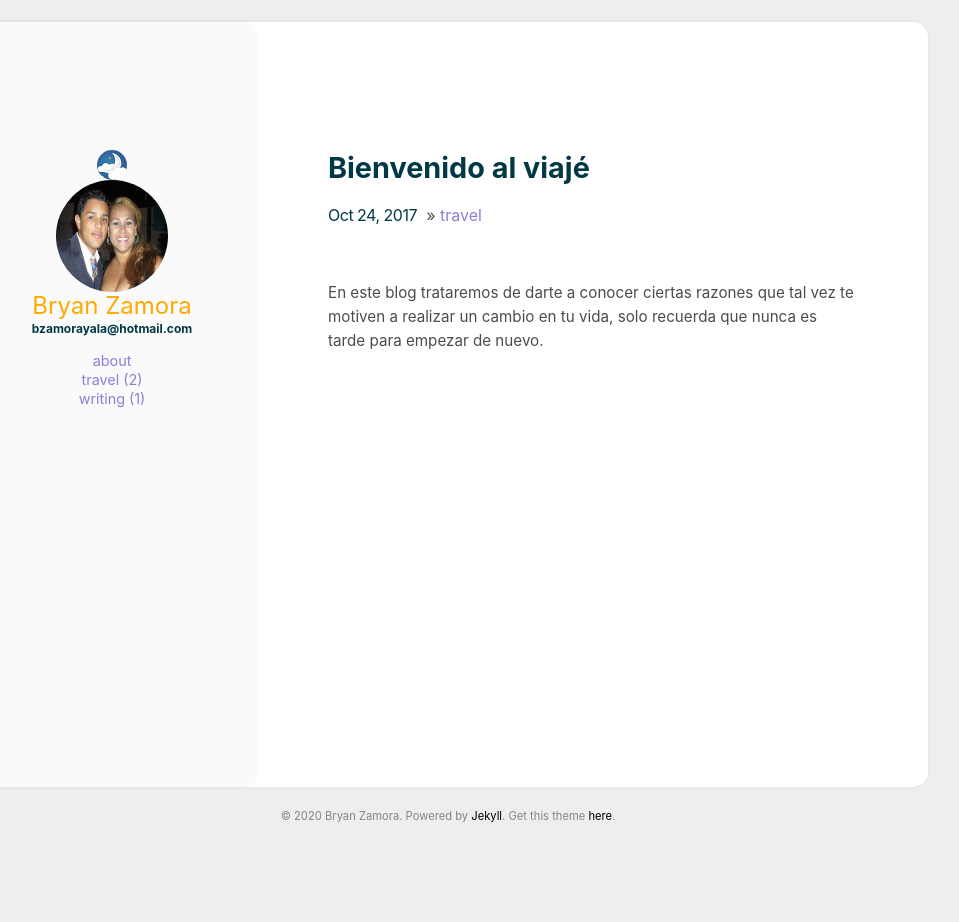
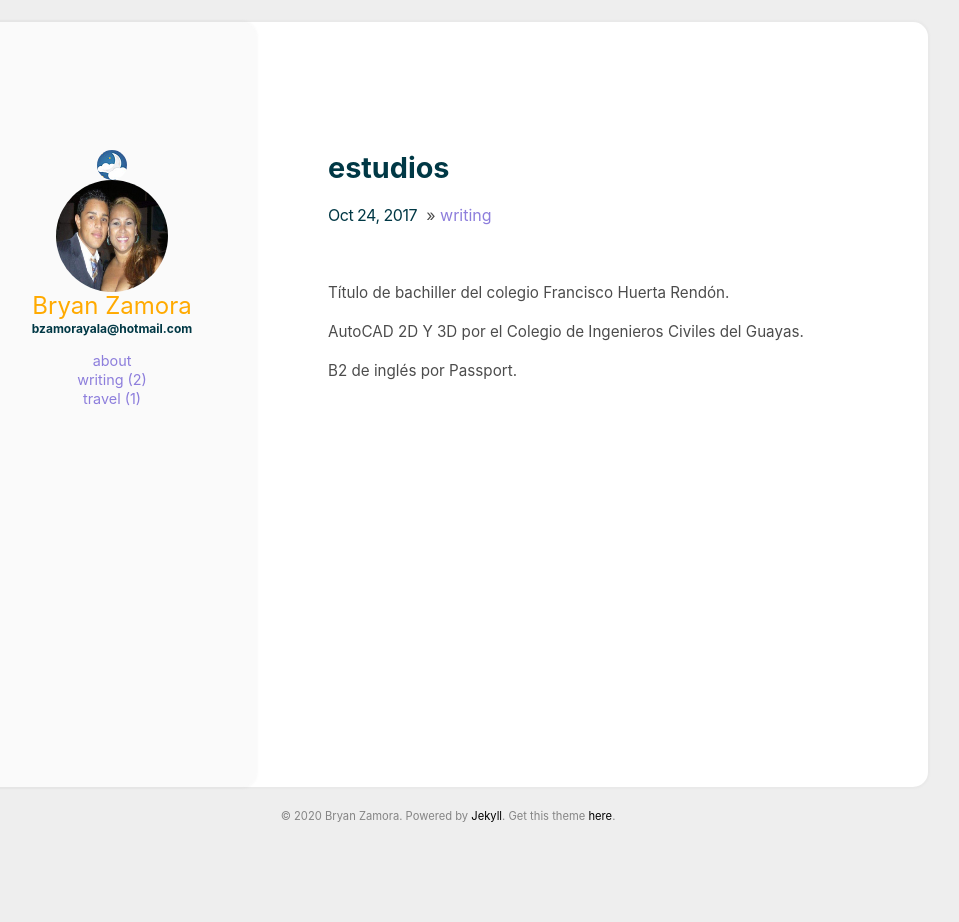
Before and after one commit to bryan2209/blog, a Jekyll site: the page built from _posts/2017-10-24-welcome.md, in a window 1280 px wide. Shown: the whole page, without its empty margins (192-1151 px from the left). Built offline with Jekyll 4.4.1, drawn with Linux system fonts in a browser that asks for light colours.

Commit message:
Update 2017-10-24-welcome.md

```diff
--- a/_posts/2017-10-24-welcome.md
+++ b/_posts/2017-10-24-welcome.md
@@ -1,7 +1,13 @@
 ---
-title: Bienvenido al viajé
-categories: [travel]
+title: estudios
+categories: [writing]
 comments: true
 ---
 
-En este blog trataremos de darte a conocer ciertas razones que tal vez te motiven a realizar un cambio en tu vida, solo recuerda que nunca es tarde para empezar de nuevo.
+Título de bachiller del colegio Francisco Huerta Rendón.
+
+
+AutoCAD 2D Y 3D por el Colegio de Ingenieros Civiles del Guayas.
+
+
+B2 de inglés por Passport.
```
